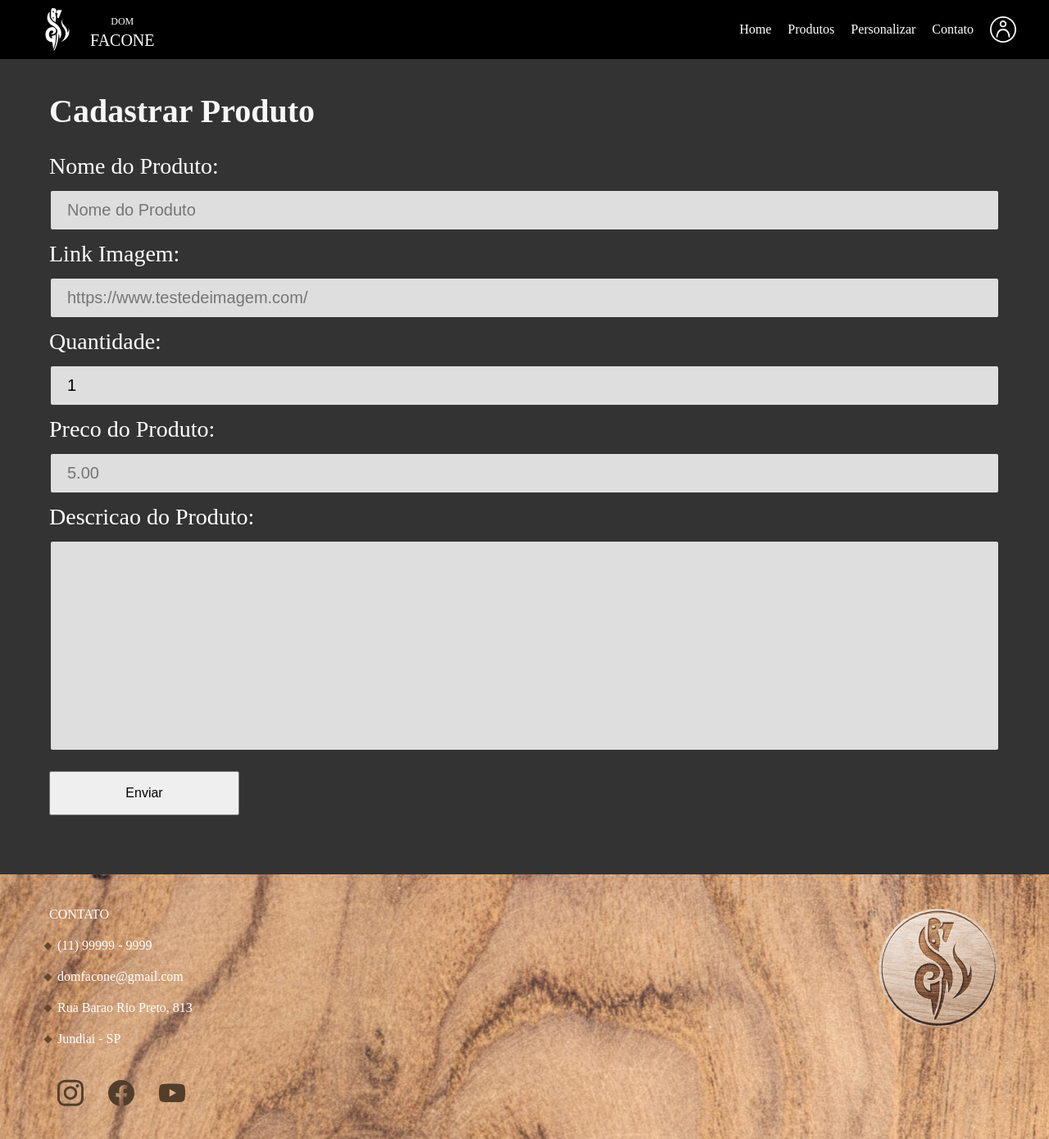
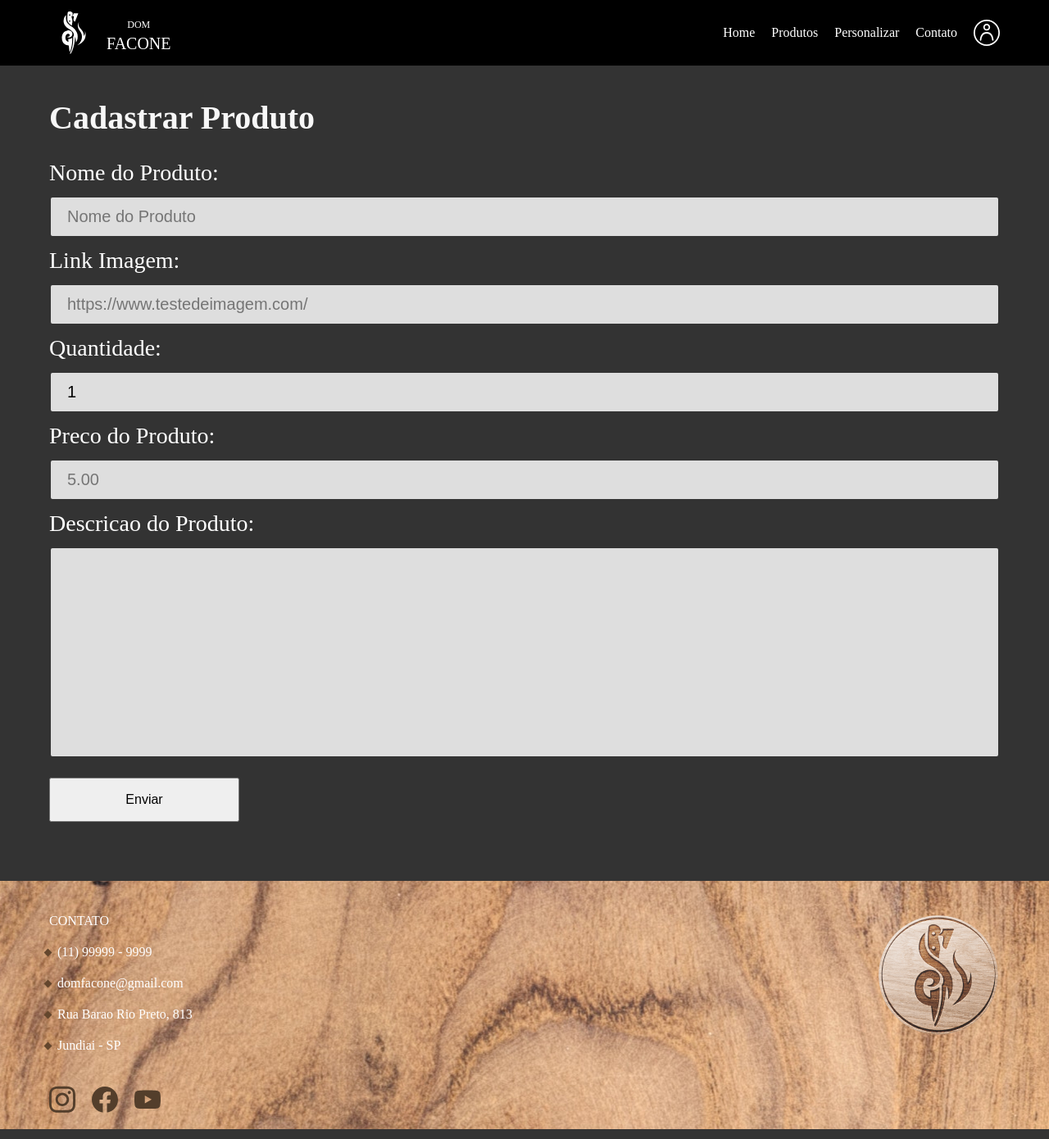
Before and after one commit to riquew/knifes, a React (Vite) app in the folder client/: page /admin in a window 1280 px wide. Shown: the whole page at 82% size. Built offline with nearby package versions, Linux system fonts and the light colour scheme.

Commit message:
Acerta css do header e footer

```diff
--- a/client/src/Components/Footer.module.css
+++ b/client/src/Components/Footer.module.css
@@ -9,13 +9,13 @@
   align-items: center;
 }
 
-ul {
+.contato {
   display: grid;
   gap: 20px;
   padding-bottom: 40px;
 }
 
-ul li {
+.contato li {
   position: relative;
   margin-left: 10px;
 }
@@ -33,8 +33,10 @@ ul li {
 
 .socialMedias {
   display: flex;
+  gap: 20px;
+  padding-bottom: 20px;
 }
 
-img {
+.content img {
   align-self: start;
 }
--- a/client/src/Components/Header.jsx
+++ b/client/src/Components/Header.jsx
@@ -15,13 +15,25 @@ const Header = () => {
           </p>
         </div>
         <nav className={styles.nav}>
+          <ul>
+            <li>
               <Link to="/">Home</Link>
+            </li>
+            <li>
               <Link to="/produtos">Produtos</Link>
+            </li>
+            <li>
               <Link to="/personalizar">Personalizar</Link>
+            </li>
+            <li>
               <Link to="/contato">Contato</Link>
+            </li>
+            <li>
               <Link to="/login">
                 <img src={login} alt="" />
               </Link>
+            </li>
+          </ul>
         </nav>
       </div>
     </div>
--- a/client/src/Components/Header.module.css
+++ b/client/src/Components/Header.module.css
@@ -7,7 +7,7 @@
   justify-content: space-between;
   color: #fff;
   max-width: 1200px;
-  height: 72px;
+  padding: 10px 20px;
   margin: 0 auto;
   box-sizing: border-box;
   align-items: center;
@@ -25,9 +25,13 @@
   font-size: 20px;
 }
 
-.nav {
+.nav ul {
   display: flex;
   gap: 20px;
   color: #fff;
   align-items: center;
 }
+
+.nav ul li a {
+  padding: 16px 0;
+}
```
Lines whose indentation alone changed are shown as unchanged.
